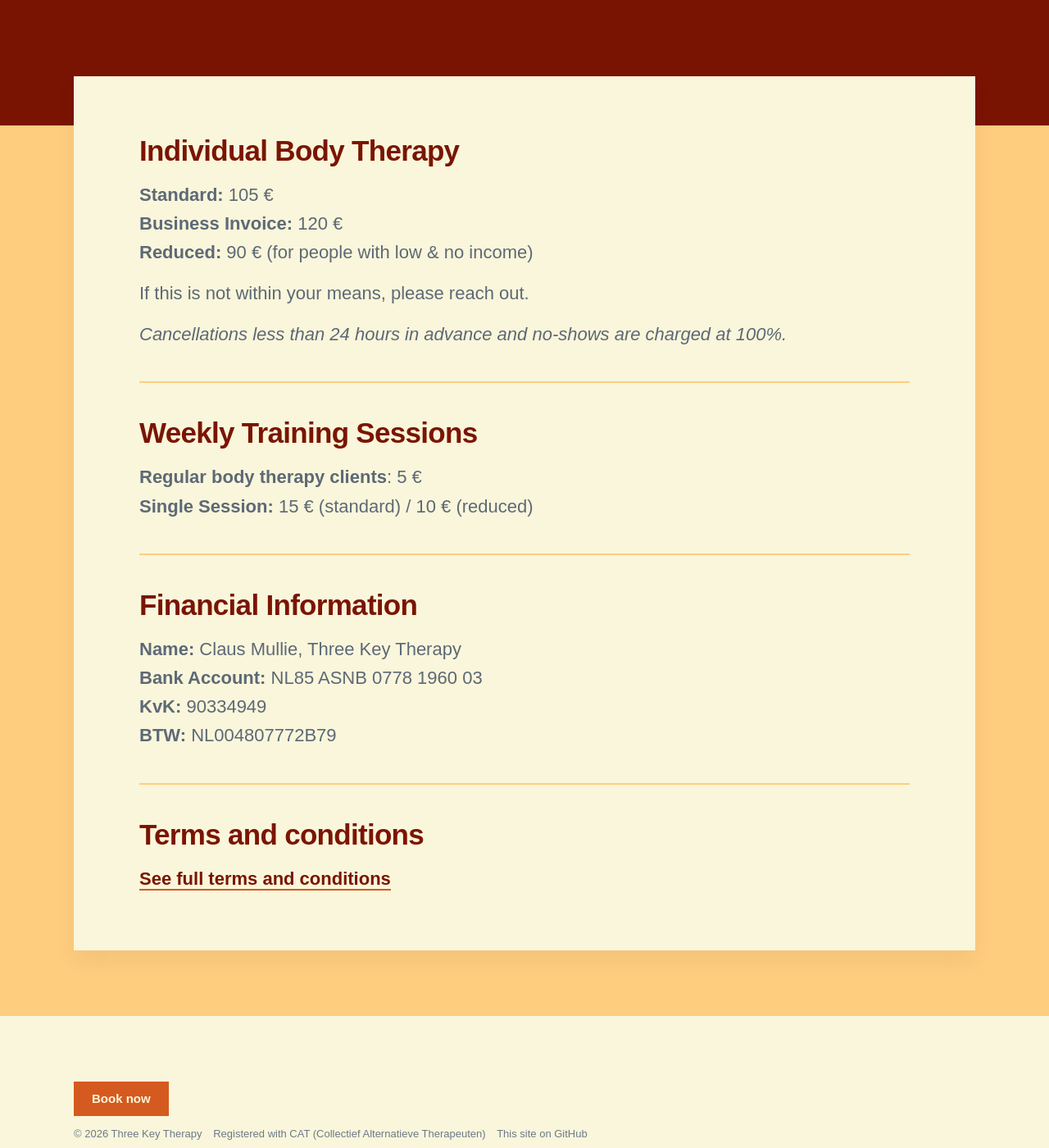
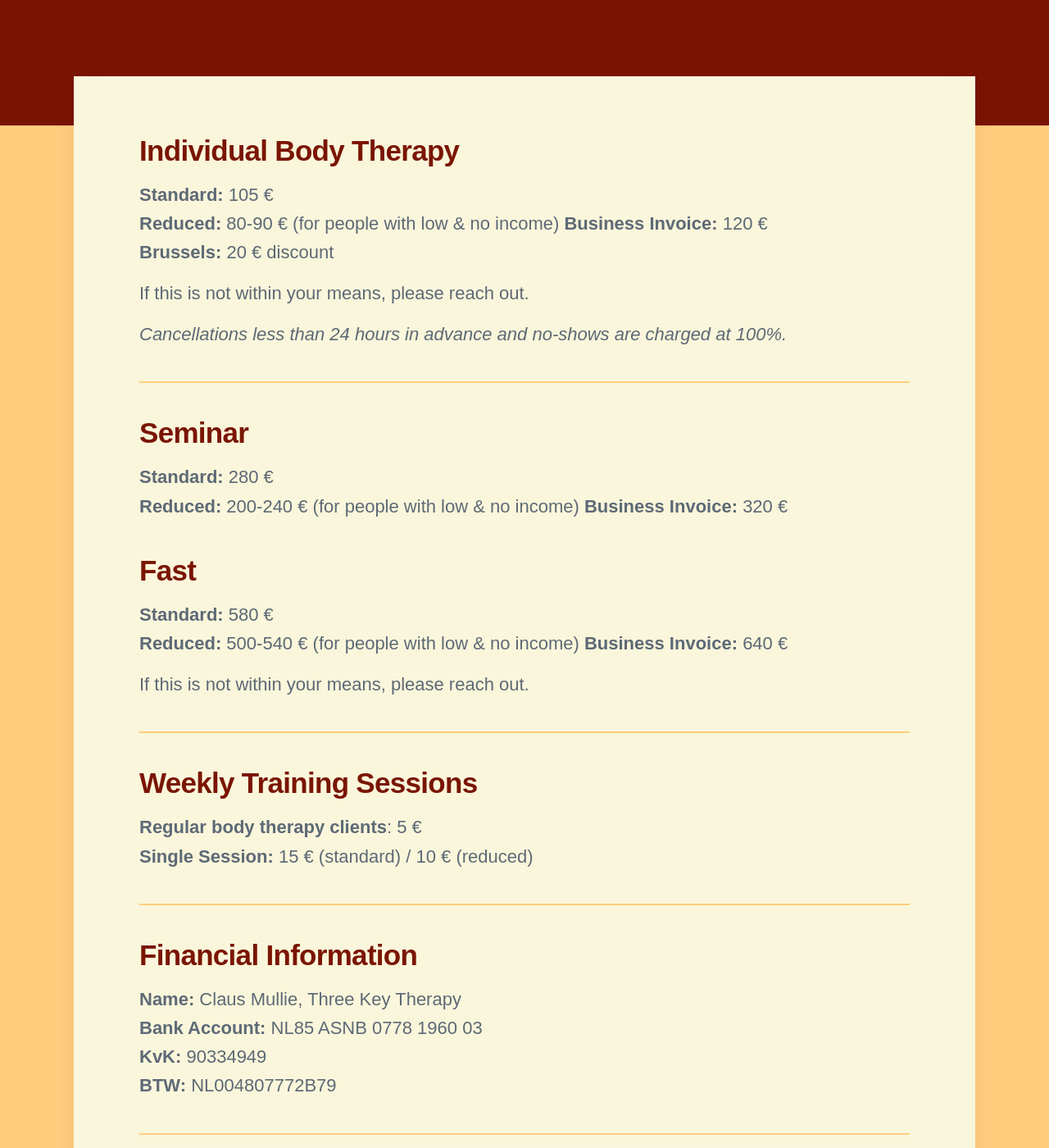
Before and after one commit to threekeytherapy/threekeytherapy.com, a Jekyll site: the page built from _pages/pricing.md, in a window 1280 px wide and 1400 px high, scrolled down 555 px. Shown: the whole window at 82% size. Built offline with Jekyll 4.4.1, drawn with Linux system fonts in a browser that asks for light colours; nearby versions of some CDN libraries; some web fonts are replaced.

Commit message:
adds pricing

```diff
--- a/_pages/pricing.md
+++ b/_pages/pricing.md
@@ -8,12 +8,27 @@ featured_image:
 ## Individual Body Therapy
 
 **Standard:** 105 €
+**Reduced:** 80-90 € (for people with low & no income)
 **Business Invoice:** 120 €
-**Reduced:** 90 € (for people with low & no income)
+**Brussels:** 20 € discount
 
 If this is not within your means, please reach out.
 
 *Cancellations less than 24 hours in advance and no-shows are charged at 100%.*
+
+---
+
+## Seminar
+**Standard:** 280 €
+**Reduced:** 200-240 € (for people with low & no income)
+**Business Invoice:** 320 €
+
+## Fast
+**Standard:** 580 €
+**Reduced:** 500-540 € (for people with low & no income)
+**Business Invoice:** 640 €
+
+If this is not within your means, please reach out.
 
 ---
 
```
